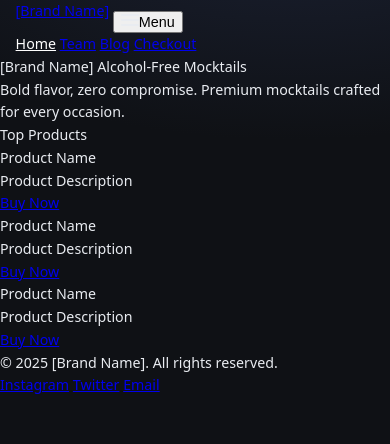
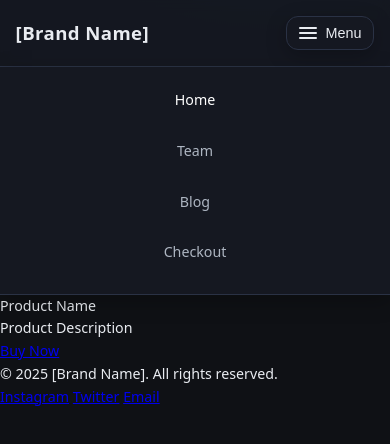
Before and after one commit to paaaarv/zero-proof-website, a plain HTML site: page index.html in a window 390 px wide. Both pictures are taken after a click on the button "Menu". Drawn offline with Linux system fonts and the light colour scheme.

Commit message:
fill in styles

```diff
--- a/styles.css
+++ b/styles.css
@@ -139,28 +139,55 @@ body {
 
 /* ========== Header & Nav ========== */
 .site-header {
-
+  position: sticky;
+  top: 0;
+  z-index: 50;
+  background: color-mix(in srgb, var(--panel) 92%, transparent);
+  backdrop-filter: blur(6px);
+  border-bottom: 1px solid var(--line);
 }
 .header-row {
-
+  display: grid;
+  grid-template-columns: 1fr auto auto;
+  align-items: center;
+  gap: var(--space-3);
+  padding: var(--space-3) 0;
 }
 .brand {
-
+  color: var(--text);
+  text-decoration: none;
+  font-weight: 700;
+  letter-spacing: 0.4px;
+  font-size: var(--font-size-1);
 }
 
 /* Primary nav */
 #primary-nav {
-
+  display: flex;
+  gap: var(--space-4);
+  align-items: center;
 }
 #primary-nav a {
-
+  color: var(--muted);
+  text-decoration: none;
+  padding: 0.375rem 0.25rem;
+  border-radius: 8px;
+  outline-offset: 3px;
 }
 #primary-nav a[aria-current="page"], #primary-nav a:hover { color: var(--accent-strong); }
 #primary-nav a:focus-visible { outline: 2px solid var(--accent); }
 
 /* Mobile nav button */
 .nav-toggle {
-
+  display: none;
+  border: 1px solid var(--line);
+  background: var(--panel);
+  color: var(--text);
+  border-radius: 12px;
+  padding: 0.5rem 0.75rem;
+  gap: 0.5rem;
+  align-items: center;
+  box-shadow: var(--shadow);
 }
 .nav-toggle-text { font-size: 0.9rem; }
 .nav-toggle-box { display: inline-flex; flex-direction: column; gap: 3px; }
@@ -171,11 +198,24 @@ body {
   .header-row { grid-template-columns: 1fr auto; }
   .nav-toggle { display: inline-flex; }
   #primary-nav {
-
+    position: absolute;
+    inset: calc(100% + 1px) 0 auto 0;
+    background: var(--panel);
+    border-bottom: 1px solid var(--line);
+    box-shadow: var(--shadow);
+    padding: var(--space-3) var(--space-3) var(--space-4);
+    flex-direction: column;
+    gap: var(--space-3);
+    transform-origin: top;
+    transform: translateY(-8px) scaleY(0.96);
+    opacity: 0; visibility: hidden;
   }
-
+  #primary-nav.is-open {
+    opacity: 1; visibility: visible; transform: translateY(0) scaleY(1);
+  }
   @media (prefers-reduced-motion: no-preference) {
-
+    #primary-nav { transition: transform .2s ease, opacity .2s ease, visibility 0s linear .2s; }
+    #primary-nav.is-open { transition: transform .2s ease, opacity .2s ease, visibility 0s; }
   }
 }
 /* ========== Hero ========== */
```
